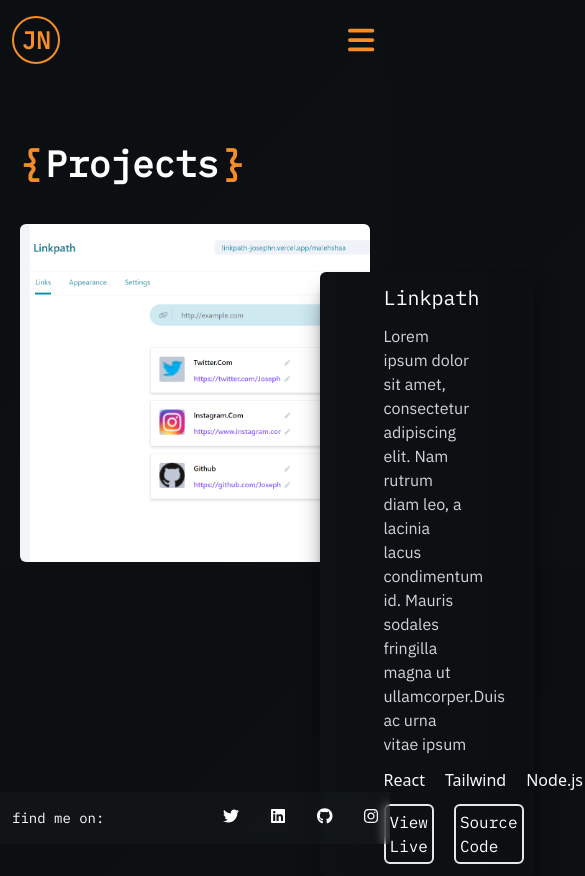
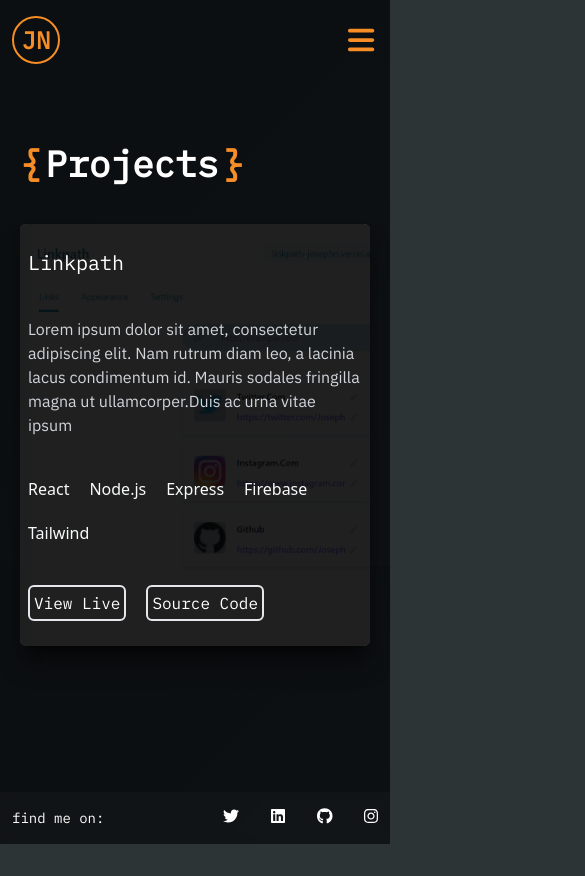
Before and after one commit to JosephChuksN/JosephChuksN, a React (Create React App) app: page /projects in a window 390 px wide. Shown: the top 876 px of the page, 585 px wide, since content can reach past the window. After the commit the page ends 844 px from the top, so only its background shows below. Built offline with nearby package versions, Linux system fonts and the light colour scheme.

Commit message:
added and styled content for mobile and desktop

```diff
--- a/src/components/Projects.tsx
+++ b/src/components/Projects.tsx
@@ -9,22 +9,23 @@ const Projects:React.FC = () => {
     Projects
     <span className="text-[#F78D26]">{`}`}</span>
     </span>
-<div className="w-full h-[50vh]  flex  ">
-  <span className="flex w-full h-[80%]  lg:w-[38rem] lg:h-full rounded-md  bg-no-repeat bg-cover" style={{backgroundImage:`url(${linkpath})`}}></span>
-  <div className="flex gap-3 flex-col absolute w-[55%] -right-36  top-48 bg-gradient-to-l from-[#0c0f11] to-[#0d1114] py-3 px-16 shadow-xl shadow-[#00000082] rounded-md">
+<div className="w-full h-[50vh]  flex lg:static relative ">
+  <span className="flex w-full lg:opacity-100  opacity-40   lg:w-[38rem] h-full rounded-md  bg-no-repeat bg-cover" style={{backgroundImage:`url(${linkpath})`}}></span>
+  <div className="flex gap-10  lg:gap-3 flex-col h-full lg:h-[55%]  justify-center  absolute w-full lg:w-[55%] left-0 lg:left-[34rem] top-0  lg:top-48 bg-[#000000b5]  lg:bg-gradient-to-l from-[#0c0f11] to-[#0d1114] py-3 px-2  lg:px-10 shadow-xl shadow-[#00000082] rounded-md">
     <span className="text-white text-xl font-headers">Linkpath</span>
     <span className="text-gray-300 font-para">Lorem ipsum dolor sit amet, consectetur adipiscing elit. Nam rutrum diam leo, a
       lacinia lacus condimentum id. Mauris sodales fringilla magna ut
       ullamcorper.Duis ac urna vitae ipsum</span>
-      <span className="text-gray-50 flex gap-5">
+      <span className="text-gray-50 flex flex-wrap gap-5">
         <span>React</span>
-        <span>Tailwind</span>
         <span>Node.js</span>
         <span>Express</span>
+        <span>Firebase</span>
+        <span>Tailwind</span>
       </span>
       <span className="text-white font-headers flex gap-5">
-        <span className="border-2 p-1 rounded-md">View Live</span>
-        <span className="border-2 p-1 rounded-md">Source Code</span>
+        <span className="border-2 p-1 rounded-md text-base">View Live</span>
+        <span className="border-2 p-1 rounded-md text-base">Source Code</span>
       </span>
   </div>
 </div>
```
